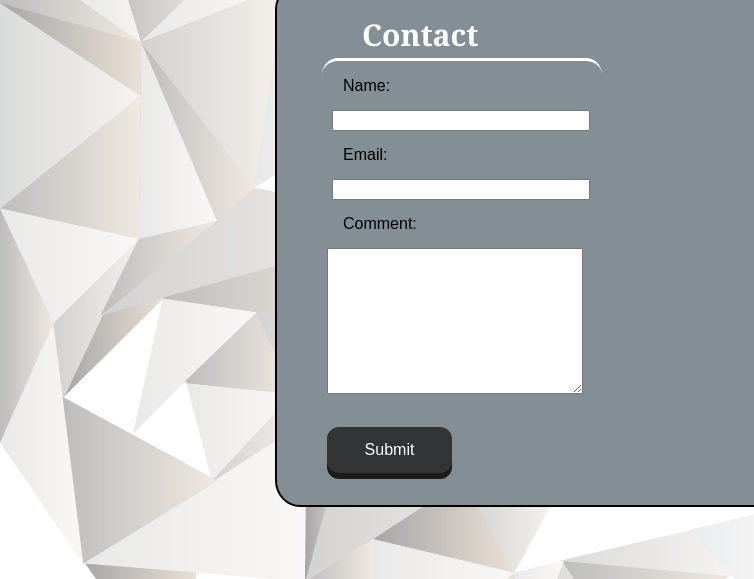
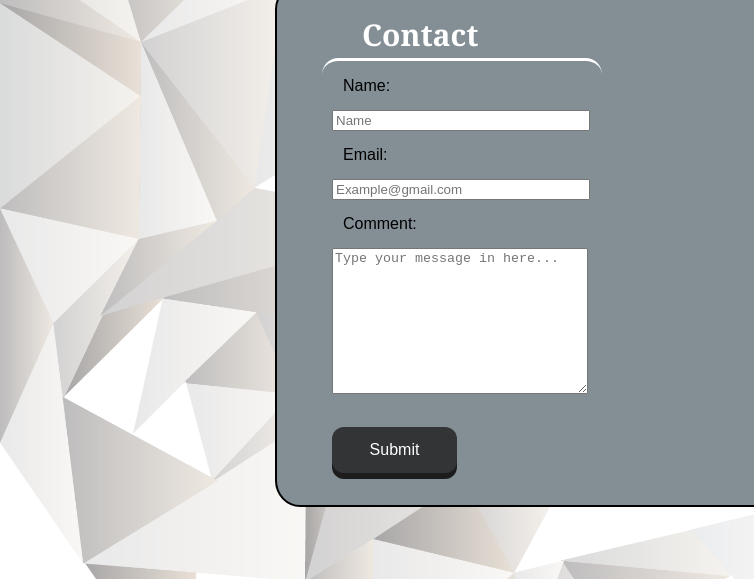
Before and after one commit to ThatElephant/Basic-Portfolio, a plain HTML site: page contact.html in a window 1280 px wide. Shown: the part 158-737 px from the top of the page, 0-754 px from the left. Drawn offline with Linux system fonts and the light colour scheme.

Commit message:
small update

```diff
--- a/assets/css/style.css
+++ b/assets/css/style.css
@@ -97,8 +97,8 @@ h1 {
 
 
 #connectli a{
-	margin: 2px;
-	padding: 10px;
+	margin: 12px;
+	padding: 0px;
 	float: left;
 	display: inline-block;
 	text-decoration: none;
@@ -161,7 +161,7 @@ input {
 textarea {
 	width: 250px;
 	height: 140px;
-	margin-left: 20px
+	margin-left: 25px;
 }
 
 fieldset {
@@ -176,7 +176,7 @@ fieldset {
 	width: 125px;
     height: 46px;
     margin-top: 20px;
-    margin-left: 20px;
+    margin-left: 25px;
     background-color: #323435;
     cursor: pointer;
     font-size: 16px;
--- a/contact.html
+++ b/contact.html
@@ -35,13 +35,13 @@
 			<form>
 				<fieldset>
 					<h4>Contact</h4>
-					<hr id="contacthr">
+					<hr>
 						<label class="labelone" for="name">Name: </label>
-						<input type="name"/>
+						<input type="name" placeholder="Name" />
 						<label for="email">Email: </label>
-						<input type="email"/>
+						<input type="email" placeholder="Example@gmail.com" />
 						<label for="comments">Comment: </label>
-						<textarea name="comments"></textarea>
+						<textarea name="comments" placeholder="Type your message in here..."></textarea>
 
 				</fieldset>
 				<fieldset>
```
